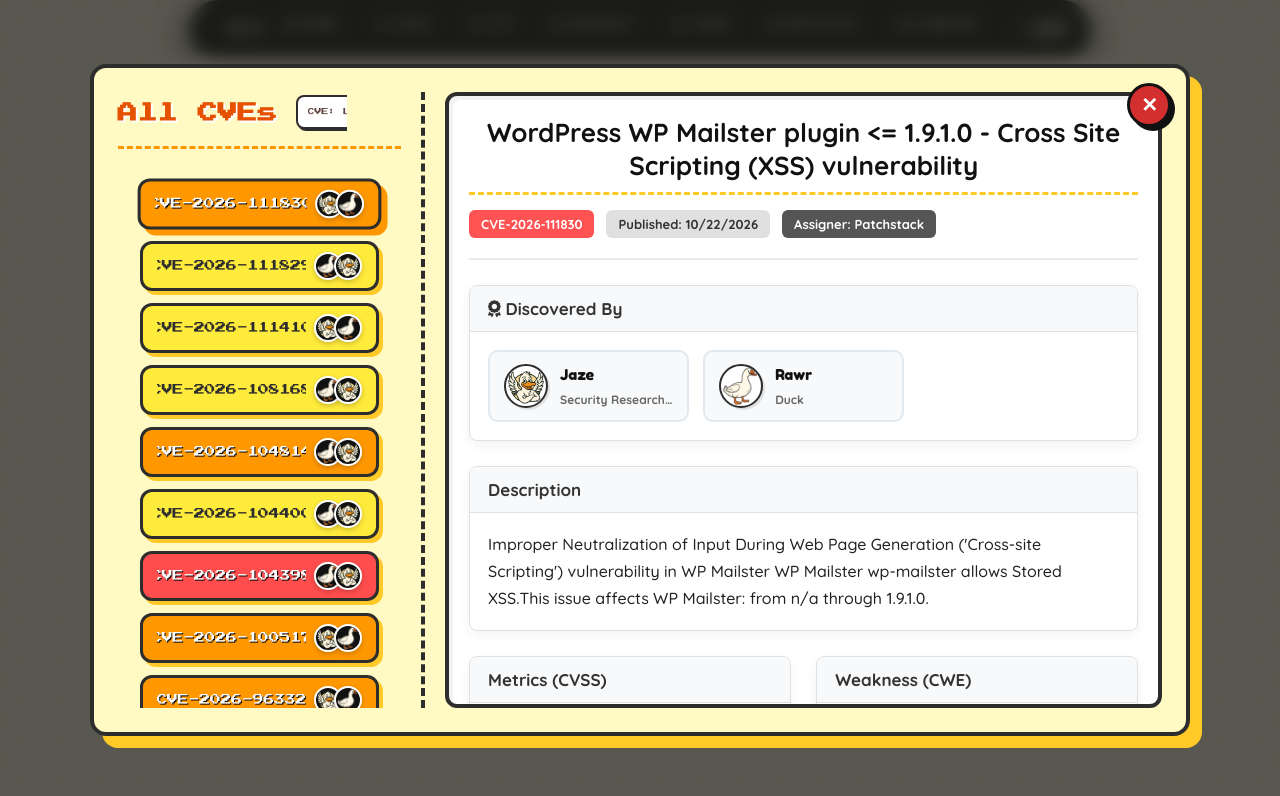
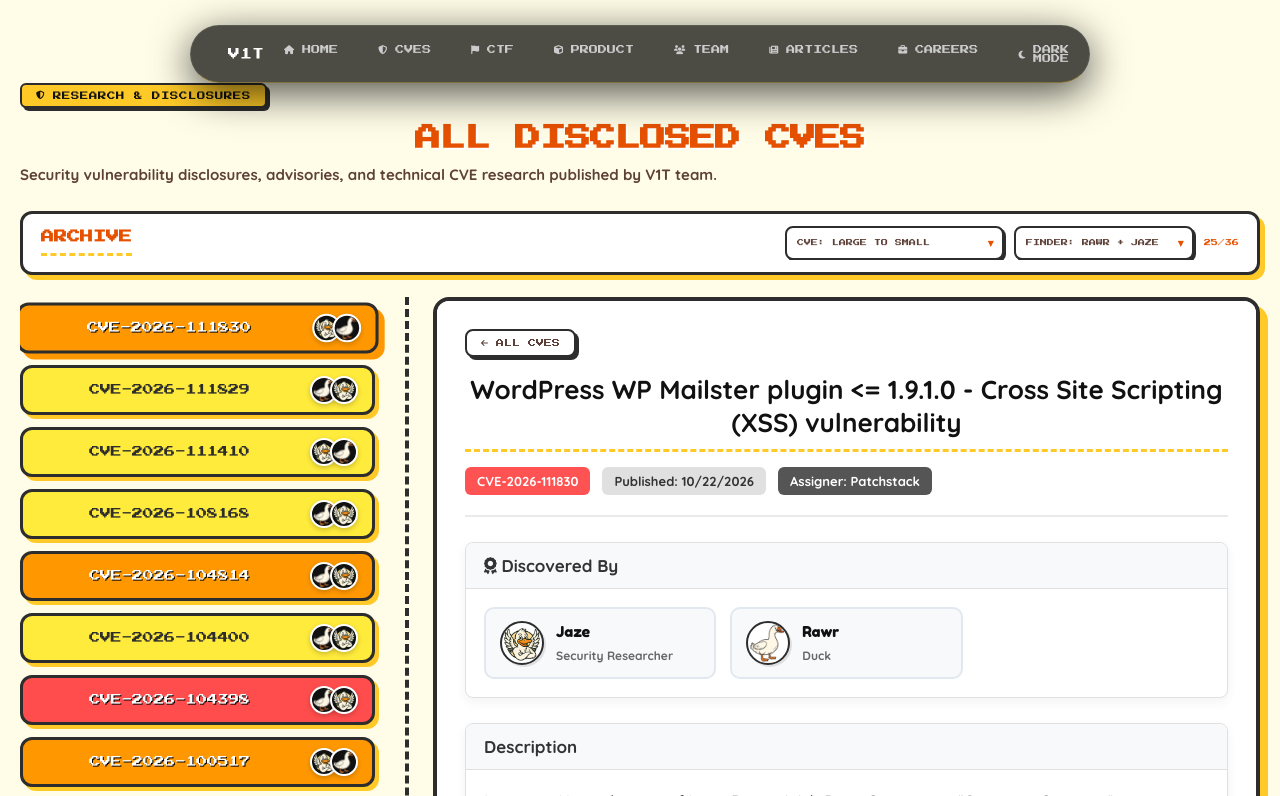
Before and after one commit to xuanlockun/v1t, a website: page cves/index.html in a window 1280 px wide. Both pictures are taken after a click on the button "CVE-2026-111830". Shown: the top 796 px of the page. Drawn offline with Linux system fonts and the light colour scheme; no server answers; files whose address does not match are found by name; a web font is replaced by a local one.

Commit message:
feat(cves): render standalone CVE archive as a true full-page layout

```diff
--- /dev/null
+++ b/assets/css/cves.css
@@ -0,0 +1,327 @@
+/* ========================================================
+   V1T CVEs Standalone Full Page Stylesheet
+   Neo-brutalist full-page disclosure archive
+   ======================================================== */
+
+body.cve-page {
+    min-height: 100vh;
+    display: flex;
+    flex-direction: column;
+    background: var(--bg-color);
+    overflow-x: hidden;
+    overflow-y: auto;
+}
+
+.cve-page-container {
+    width: 100%;
+    max-width: 1560px;
+    margin: 0 auto;
+    padding: 24px 20px 80px;
+    box-sizing: border-box;
+    flex: 1 0 auto;
+}
+
+/* Hero Section */
+.cve-hero-section {
+    margin-bottom: 24px;
+}
+
+.cve-hero-badge {
+    display: inline-flex;
+    align-items: center;
+    gap: 8px;
+    font-family: 'Press Start 2P', monospace;
+    font-size: 8.5px;
+    color: #111;
+    background: var(--accent-yellow);
+    border: 2px solid var(--border-color);
+    padding: 6px 14px;
+    border-radius: 6px;
+    box-shadow: 3px 3px 0 var(--border-color);
+    margin-bottom: 14px;
+    text-transform: uppercase;
+    letter-spacing: 0.5px;
+}
+
+.cve-hero-title {
+    font-family: 'Press Start 2P', monospace;
+    font-size: 26px;
+    color: var(--accent-dark-orange);
+    text-shadow: 2px 2px 0 #fff;
+    margin: 0 0 10px 0;
+    letter-spacing: -1px;
+    line-height: 1.25;
+}
+
+.cve-hero-subtitle {
+    font-family: 'Quicksand', sans-serif;
+    font-size: 15px;
+    color: var(--text-color);
+    margin: 0;
+    font-weight: 600;
+    max-width: 820px;
+    line-height: 1.5;
+}
+
+body.dark-mode .cve-hero-title {
+    text-shadow: 2px 2px 0 #000;
+}
+
+body.dark-mode .cve-hero-subtitle {
+    color: #bbb;
+}
+
+/* Modal to Full-page Workspace Overrides */
+body.cve-page .cve-modal {
+    position: static !important;
+    inset: auto !important;
+    display: flex !important;
+    flex-direction: column !important;
+    z-index: 1 !important;
+    backdrop-filter: none !important;
+    -webkit-backdrop-filter: none !important;
+    background: transparent !important;
+    width: 100% !important;
+    max-width: 100% !important;
+    padding: 0 !important;
+    margin: 0 !important;
+    box-sizing: border-box !important;
+    transition: none !important;
+    opacity: 1 !important;
+    visibility: visible !important;
+    pointer-events: auto !important;
+}
+
+body.cve-page .cve-modal[hidden] {
+    opacity: 1 !important;
+    visibility: visible !important;
+    pointer-events: auto !important;
+}
+
+body.cve-page .cve-modal-backdrop {
+    display: none !important;
+}
+
+body.cve-page .cve-close {
+    display: none !important;
+}
+
+body.cve-page .cve-modal-card {
+    position: static !important;
+    width: 100% !important;
+    max-width: 100% !important;
+    height: auto !important;
+    min-height: auto !important;
+    background: transparent !important;
+    border: none !important;
+    border-radius: 0 !important;
+    padding: 0 !important;
+    box-shadow: none !important;
+    animation: none !important;
+    display: flex !important;
+    flex-direction: column !important;
+}
+
+/* Filter Toolbar Card */
+body.cve-page .cve-modal-header {
+    background: #fff;
+    border: 3px solid var(--border-color);
+    border-radius: 12px;
+    box-shadow: 5px 5px 0 var(--accent-yellow);
+    padding: 12px 18px;
+    margin-bottom: 22px;
+    border-bottom: 3px solid var(--border-color);
+    display: flex;
+    align-items: center;
+    justify-content: space-between;
+    flex-wrap: wrap;
+    gap: 16px;
+    min-width: 0;
+}
+
+body.dark-mode.cve-page .cve-modal-header {
+    background: #1e1e1e;
+    border-color: #555;
+    box-shadow: 5px 5px 0 rgba(0, 0, 0, 0.85);
+}
+
+body.cve-page .cve-modal-header h2 {
+    font-family: 'Press Start 2P', monospace;
+    font-size: 13px;
+    color: var(--accent-dark-orange);
+    margin: 0;
+    flex: 0 0 auto;
+}
+
+body.cve-page .cve-filter-toolbar {
+    flex: 1 1 auto;
+    display: flex;
+    align-items: center;
+    gap: 10px;
+    justify-content: flex-end;
+    flex-wrap: wrap;
+    padding: 0;
+    margin: 0;
+}
+
+/* Main Content Area */
+body.cve-page .cve-modal-content {
+    display: flex !important;
+    flex-direction: row !important;
+    gap: 24px !important;
+    width: 100% !important;
+    height: auto !important;
+    align-items: flex-start !important;
+}
+
+body.cve-page .cve-sidebar {
+    width: 100% !important;
+    display: flex !important;
+    flex-direction: column !important;
+    transition: width 0.3s ease !important;
+}
+
+/* Full Grid (Default Mode) */
+body.cve-page .cve-grid {
+    display: grid !important;
+    grid-template-columns: repeat(4, 1fr) !important;
+    gap: 16px !important;
+    padding: 0 0 32px !important;
+    overflow: visible !important;
+    height: auto !important;
+    width: 100% !important;
+}
+
+@media (max-width: 1360px) {
+    body.cve-page .cve-grid {
+        grid-template-columns: repeat(3, 1fr) !important;
+    }
+}
+
+@media (max-width: 960px) {
+    body.cve-page .cve-grid {
+        grid-template-columns: repeat(2, 1fr) !important;
+    }
+}
+
+@media (max-width: 600px) {
+    body.cve-page .cve-grid {
+        grid-template-columns: 1fr !important;
+    }
+}
+
+/* Split Mode (Active CVE detail view) */
+body.cve-page .cve-modal.split-mode .cve-sidebar {
+    width: 32% !important;
+    min-width: 320px !important;
+    max-width: 440px !important;
+    border-right: 4px dashed var(--border-color) !important;
+    padding-right: 20px !important;
+    position: sticky !important;
+    top: 80px !important;
+    margin-bottom: 0 !important;
+}
+
+body.cve-page .cve-modal.split-mode .cve-grid {
+    display: flex !important;
+    flex-direction: column !important;
+    gap: 12px !important;
+    padding: 6px 10px 24px 0 !important;
+    max-height: calc(100vh - 170px) !important;
+    overflow-y: auto !important;
+    overflow-x: hidden !important;
+}
+
+body.cve-page .cve-modal.split-mode .cve-card {
+    width: 100% !important;
+    margin: 0 !important;
+}
+
+body.cve-page .cve-modal.split-mode .cve-detail-view {
+    display: flex !important;
+    width: 68% !important;
+    flex: 1 1 auto !important;
+    background: #fff !important;
+    border: 4px solid var(--border-color) !important;
+    border-radius: 16px !important;
+    padding: 28px !important;
+    box-shadow: 8px 8px 0 var(--accent-yellow) !important;
+    box-sizing: border-box !important;
+    position: sticky !important;
+    top: 80px !important;
+    max-height: calc(100vh - 110px) !important;
+    overflow-y: auto !important;
+}
+
+body.dark-mode.cve-page .cve-modal.split-mode .cve-detail-view {
+    background: #1e1e1e !important;
+    border-color: #555 !important;
+    box-shadow: 8px 8px 0 rgba(0, 0, 0, 0.85) !important;
+}
+
+/* Mobile Responsiveness for Split Mode */
+@media (max-width: 900px) {
+    .cve-hero-title {
+        font-size: 20px;
+    }
+
+    body.cve-page .cve-modal-header {
+        flex-direction: column;
+        align-items: flex-start;
+        gap: 12px;
+    }
+
+    body.cve-page .cve-filter-toolbar {
+        width: 100%;
+        justify-content: flex-start;
+    }
+
+    /* On smaller screens in split mode: full screen detail view with back button */
+    body.cve-page .cve-modal.split-mode .cve-sidebar {
+        display: none !important;
+    }
+
+    body.cve-page .cve-modal.split-mode .cve-detail-view {
+        width: 100% !important;
+        position: static !important;
+        max-height: none !important;
+        padding: 20px 16px !important;
+        border-radius: 12px !important;
+        box-shadow: 5px 5px 0 var(--accent-yellow) !important;
+    }
+}
+
+/* Detail View Back Button */
+body.cve-page .cve-back-btn {
+    display: inline-flex !important;
+    align-items: center;
+    gap: 8px;
+    font-family: 'Press Start 2P', monospace;
+    font-size: 8px;
+    padding: 8px 14px;
+    background: #fff;
+    color: var(--text-color);
+    border: 2px solid var(--border-color);
+    border-radius: 8px;
+    box-shadow: 3px 3px 0 var(--border-color);
+    cursor: pointer;
+    margin-bottom: 16px;
+    transition: transform 0.15s ease, box-shadow 0.15s ease, background 0.15s ease;
+}
+
+body.cve-page .cve-back-btn:hover {
+    transform: translate(-1px, -1px);
+    background: #fff2ad;
+    box-shadow: 4px 4px 0 var(--border-color);
+}
+
+body.dark-mode.cve-page .cve-back-btn {
+    background: #2b2b2b;
+    color: #eee;
+    border-color: #666;
+    box-shadow: 3px 3px 0 #111;
+}
+
+body.dark-mode.cve-page .cve-back-btn:hover {
+    background: #383838;
+}
--- a/assets/js/script.js
+++ b/assets/js/script.js
@@ -356,8 +356,10 @@ document.addEventListener('DOMContentLoaded', () => {
     async function openCveModal({ focusClose = true } = {}) {
         if (!modal) return;
         modal.hidden = false;
-        document.body.classList.add('cve-modal-open');
-        if (focusClose) closeBtn?.focus();
+        if (!isStandalonePage) {
+            document.body.classList.add('cve-modal-open');
+            if (focusClose) closeBtn?.focus();
+        }
 
         if (isStandalonePage) {
             const urlState = readCveUrlState();
@@ -1839,7 +1841,14 @@ document.addEventListener('DOMContentLoaded', () => {
     function closeModal() {
         if (!modal) return;
         if (isStandalonePage) {
-            window.location.href = '/';
+            if (modal.classList.contains('split-mode')) {
+                modal.classList.remove('split-mode');
+                document.querySelectorAll('#cve-grid .cve-card.active').forEach(card => {
+                    card.classList.remove('active');
+                    card.setAttribute('aria-expanded', 'false');
+                });
+                syncCveUrlParams();
+            }
             return;
         }
         modal.hidden = true;
@@ -1864,7 +1873,7 @@ document.addEventListener('DOMContentLoaded', () => {
     if (closeBtn && modal) closeBtn.addEventListener('click', closeModal);
     if (modal) {
         modal.addEventListener('click', (e) => {
-            if (e.target === modal || (e.target && e.target.classList && e.target.classList.contains('cve-modal-backdrop'))) {
+            if (!isStandalonePage && (e.target === modal || (e.target && e.target.classList && e.target.classList.contains('cve-modal-backdrop')))) {
                 closeModal();
             }
         });
@@ -1875,7 +1884,7 @@ document.addEventListener('DOMContentLoaded', () => {
                 closeModal();
                 return;
             }
-            trapModalFocus(e);
+            if (!isStandalonePage) trapModalFocus(e);
         });
 
     if (isStandalonePage && modal) {
--- a/cves/index.html
+++ b/cves/index.html
@@ -36,6 +36,7 @@
     <!-- Fonts & Icons -->
     <link rel="stylesheet" href="https://cdnjs.cloudflare.com/ajax/libs/font-awesome/6.5.1/css/all.min.css">
     <link rel="stylesheet" href="/assets/css/style.css?v=20261023_a11y_motion">
+    <link rel="stylesheet" href="/assets/css/cves.css?v=20261023_fullpage">
     <link rel="stylesheet" href="/assets/css/ansi.css">
 
     <script type="application/ld+json">
@@ -67,7 +68,7 @@
     </script>
 </head>
 
-<body class="cve-page cve-modal-open">
+<body class="cve-page">
     <!-- Navbar -->
     <nav>
         <div class="logo">
@@ -91,18 +92,29 @@
         </ul>
     </nav>
 
-    <!-- CVE modal (exact identical layout and styling as the modal) -->
-    <div id="cve-modal" class="cve-modal" role="dialog" aria-modal="true" aria-labelledby="cve-modal-title">
-        <div class="cve-modal-backdrop" aria-hidden="true"></div>
+    <!-- Main Full-page CVE Archive -->
+    <main class="cve-page-container">
+        <header class="cve-hero-section">
+            <div class="cve-hero-badge">
+                <i class="fa-solid fa-shield-halved"></i> RESEARCH & DISCLOSURES
+            </div>
+            <h1 class="cve-hero-title">ALL DISCLOSED CVES</h1>
+            <p class="cve-hero-subtitle">
+                Security vulnerability disclosures, advisories, and technical CVE research published by V1T team.
+            </p>
+        </header>
+
+        <div id="cve-modal" class="cve-modal" role="region" aria-label="CVE disclosures archive">
+            <div class="cve-modal-backdrop" aria-hidden="true" style="display:none;"></div>
             <div class="cve-modal-card">
-            <button class="cve-close" id="cve-close" type="button" aria-label="Back to home" title="Back to home">✕</button>
-            <div class="cve-modal-content">
-                <div class="cve-sidebar">
+                <button class="cve-close" id="cve-close" type="button" aria-hidden="true" style="display:none;">✕</button>
                 <div class="cve-modal-header">
-                        <h3 id="cve-modal-title">All CVEs</h3>
+                    <h2 id="cve-modal-title">ARCHIVE</h2>
                     <div id="cve-filter-toolbar" class="cve-filter-toolbar"
                         aria-label="Filter and sort CVEs"></div>
                 </div>
+                <div class="cve-modal-content">
+                    <div class="cve-sidebar">
                         <div id="cve-grid" class="cve-grid"></div>
                     </div>
                     <div id="cve-detail-view" class="cve-detail-view" aria-live="polite">
@@ -111,11 +123,12 @@
                 </div>
             </div>
         </div>
+    </main>
 
     <!-- Scripts -->
     <script src="/assets/js/cve-list-contract.js?v=20261023_cve_group_input"></script>
     <script src="/assets/js/nav.js?v=20261023_a11y_motion"></script>
-    <script src="/assets/js/script.js?v=20261023_cve_url_sync"></script>
+    <script src="/assets/js/script.js?v=20261023_cve_fullpage"></script>
 </body>
 
 </html>
```
Lines whose indentation alone changed are shown as unchanged.
